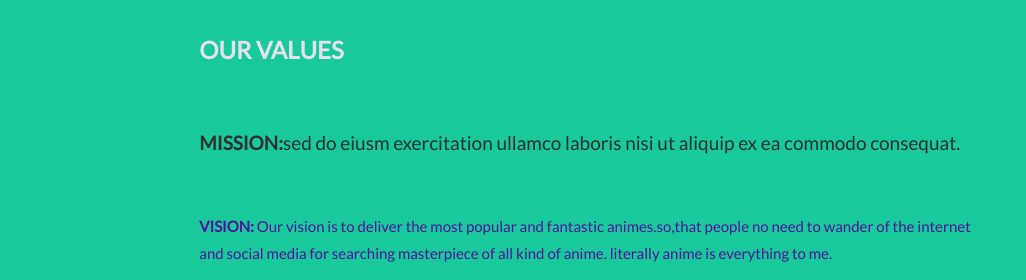
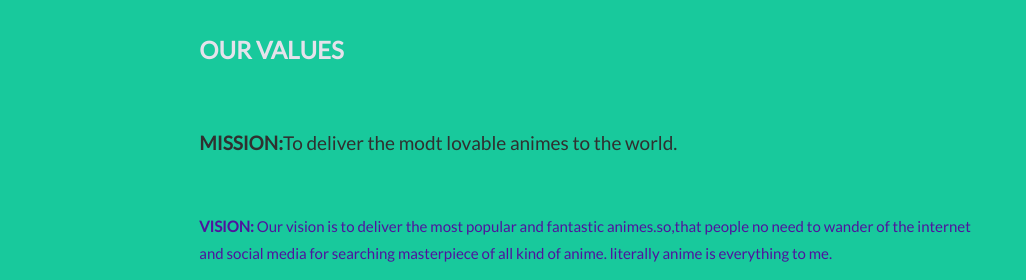
Before and after one commit to NK-NITHISH-2125/NK-NITHISH-2125.github.io, a plain HTML site: page index.html in a window 1280 px wide. Shown: the part 940-1220 px from the top of the page, 254-1280 px from the left. Drawn offline with nearby package versions, Linux system fonts and the light colour scheme.

Commit message:
Update index.html
added index.html

```diff
--- a/index.html
+++ b/index.html
@@ -249,7 +249,7 @@
     </div>
     <div class="col-sm-8">
       <h2>Our Values</h2><br>
-      <h4><strong>MISSION:</strong>sed do eiusm exercitation ullamco laboris nisi ut aliquip ex ea commodo consequat.</h4><br>
+      <h4><strong>MISSION:</strong>To deliver the modt lovable animes to the world.</h4><br>
       <p><strong>VISION:</strong> Our vision is to deliver the most popular and fantastic animes.so,that people no need to wander of the internet and social media for searching masterpiece of all kind of anime.
       literally anime is everything to me.</p>
     </div>
```
